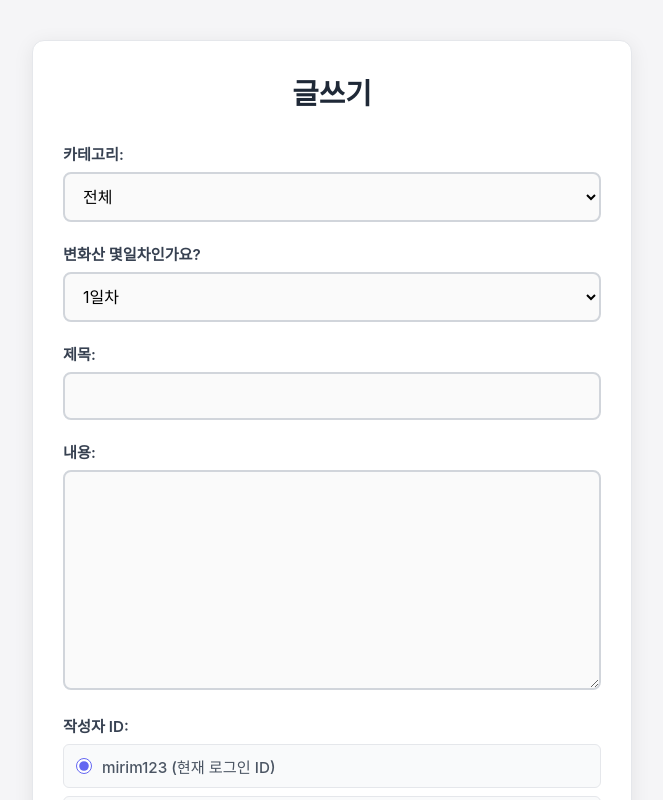
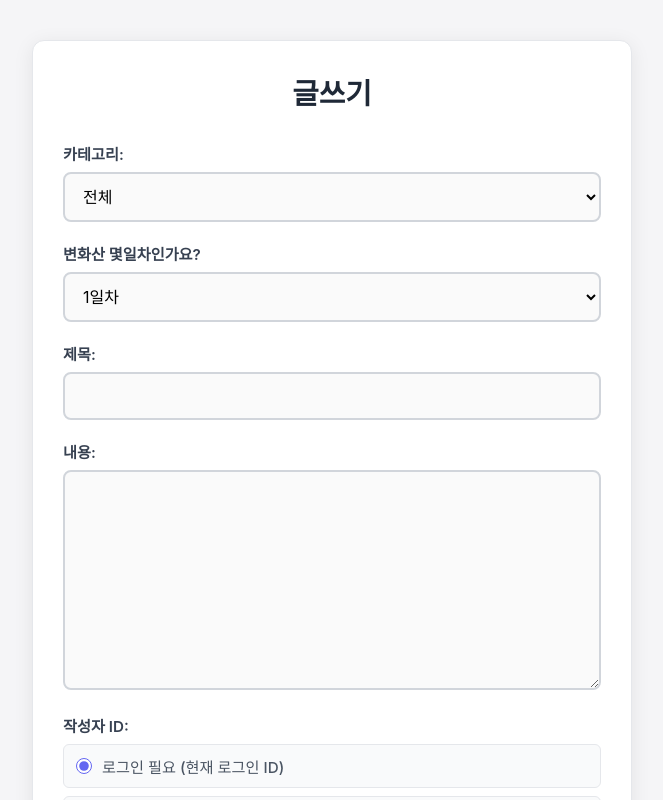
Before and after one commit to elroi773/manna_pray_project, a React (Vite) app: page /write in a window 1280 px wide. Shown: the top 800 px of the page, without its empty margins (308-971 px from the left). Built offline with nearby package versions, Linux system fonts and the light colour scheme; a web font is replaced by a local one.

Commit message:
supabase 로 수정

```diff
--- a/src/routes/Router.jsx
+++ b/src/routes/Router.jsx
@@ -5,35 +5,53 @@ import Write from "../pages/Write";
 import Mypray from "../pages/Mypray";
 import Contemplation from "../pages/MyContemplation";
 import PostDetail from "../pages/PostDetail";
+import { useState, useEffect } from "react";
+import { supabase } from "../supabaseClient";
 
-function Layout() {
+function Layout({ loggedInUser }) {
   return (
     <div>
-      {/* 공통 컴포넌트 예: <Header />, <CategoryButtons /> 등 넣을 수 있음 */}
+      {/* 예: <Header user={loggedInUser} /> */}
       <Outlet />
     </div>
   );
 }
 
 export default function AppRouter() {
+  const [loggedInUser, setLoggedInUser] = useState(null);
+
+  useEffect(() => {
+    // 초기 세션 가져오기
+    const getInitialSession = async () => {
+      const { data: { session } } = await supabase.auth.getSession();
+      if (session?.user) {
+        setLoggedInUser(session.user.email || session.user.user_metadata.full_name);
+      }
+    };
+    getInitialSession();
+
+    // 인증 상태 변경 감지
+    const { data: authListener } = supabase.auth.onAuthStateChange((event, session) => {
+      if (session?.user) {
+        setLoggedInUser(session.user.email || session.user.user_metadata.full_name);
+      } else {
+        setLoggedInUser(null);
+      }
+    });
+
+    return () => {
+      authListener.subscription.unsubscribe();
+    };
+  }, []);
+
   return (
     <Routes>
-      {/* ✅ 부모는 "/"로, Outlet 포함된 Layout */}
-      <Route path="/" element={<Layout />}>
-        {/* ✅ index ("/") 페이지 */}
+      <Route path="/" element={<Layout loggedInUser={loggedInUser} />}>
         <Route index element={<Home />} />
-
-        {/* ✅ "/category/..." 경로 */}
         <Route path="category/:categoryName" element={<CategoryPage />} />
-
-        {/* ✅ "/write" 경로 */}
-        <Route path="write" element={<Write loggedInUser="mirim123" />} />      </Route>
-
-        <Route path="/post/:id" element={<PostDetail />} />
-
-
-      {/* ❗ 맨 마지막에 NotFound 처리할 경우만 path="*" 사용 */}
-      {/* <Route path="*" element={<NotFound />} /> */}
+        <Route path="write" element={<Write loggedInUser={loggedInUser} />} />
+      </Route>
+      <Route path="post/:id" element={<PostDetail />} />
     </Routes>
   );
 }
```
